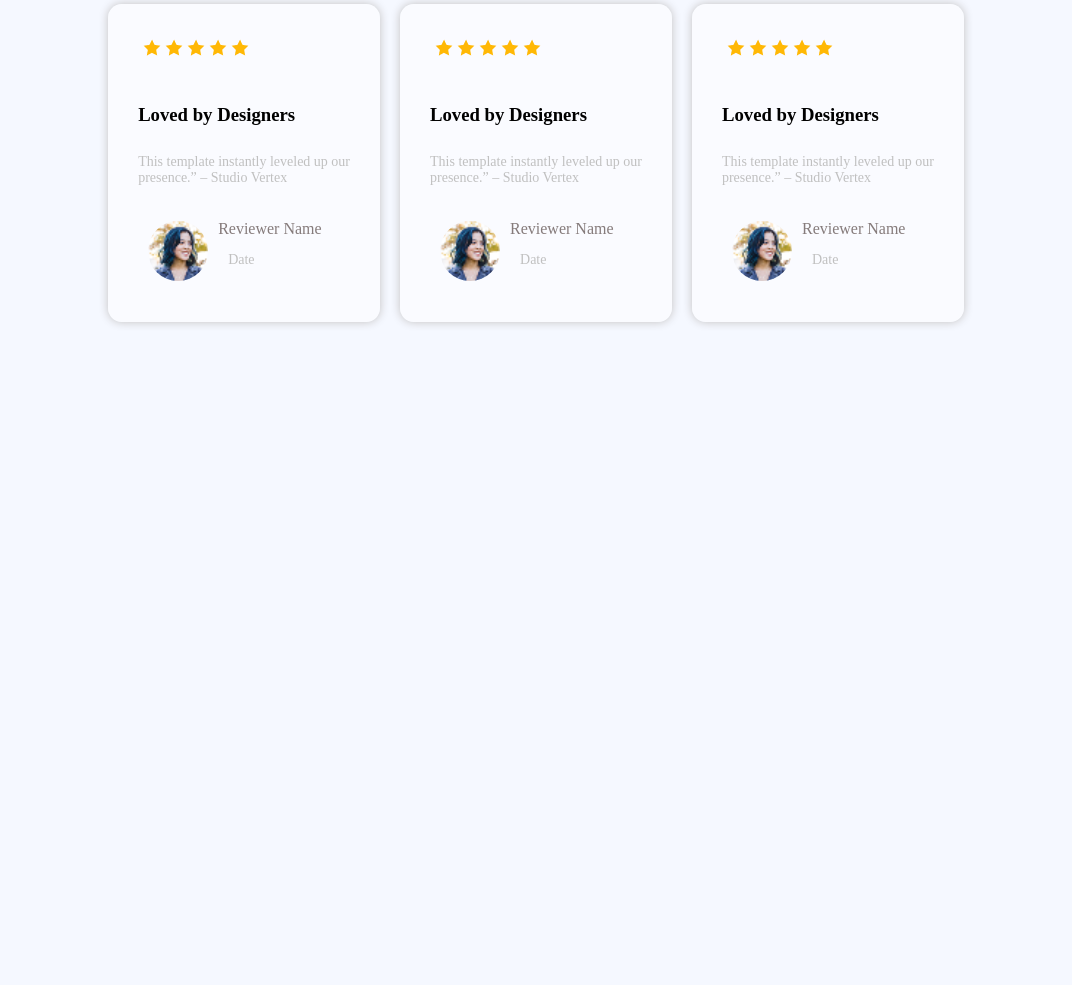
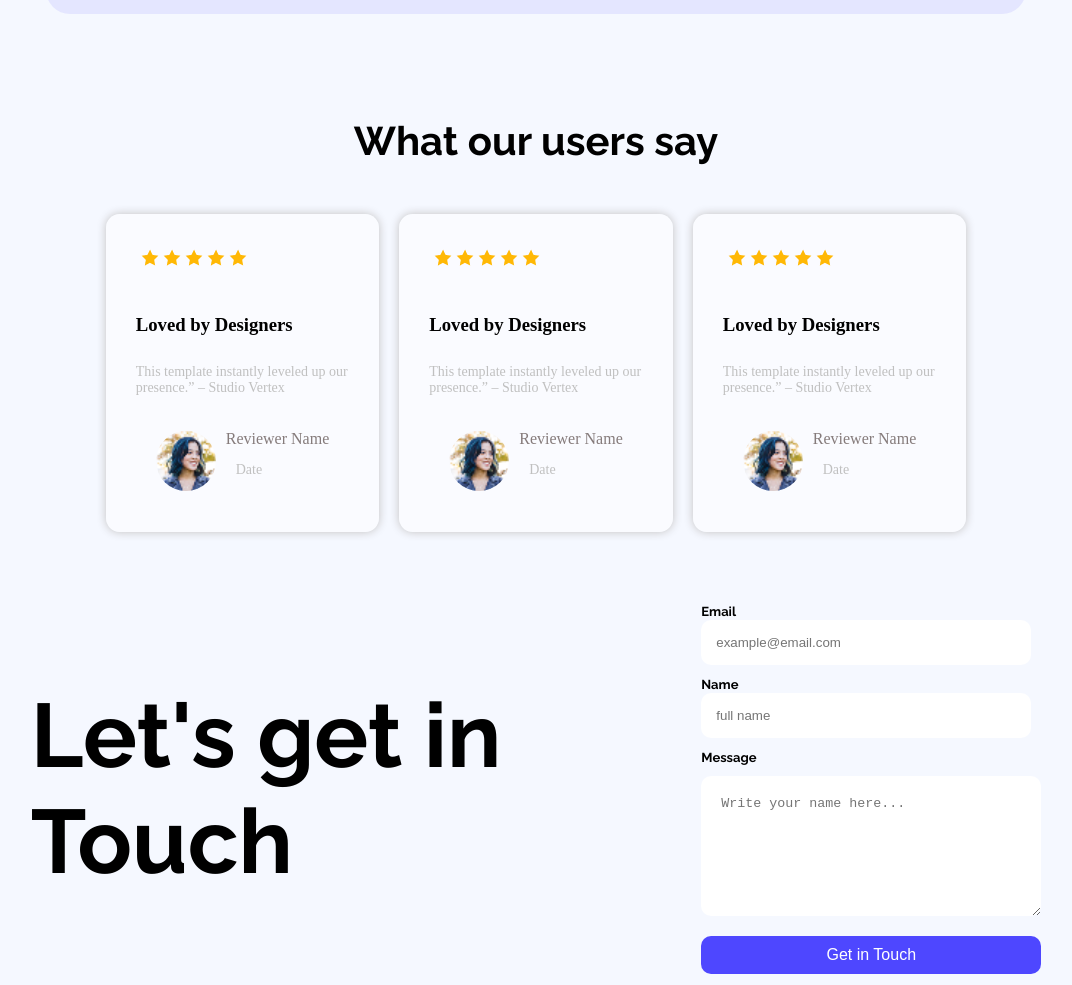
Before and after one commit to soykot49/webflow-A01, a plain HTML site: page index.html in a window 1280 px wide. Shown: the part 1815-2800 px from the top of the page, without its empty margins (104-1176 px from the left). Before the commit the page ends 2157 px from the top, so only its background shows below. Drawn offline with Linux system fonts and the light colour scheme.

Commit message:
contact box

```diff
--- a/index.html
+++ b/index.html
@@ -164,6 +164,29 @@
 
         </div>
 
+        <div class="contact-box">
+            <div>
+                <h2>Let's get in <br>Touch</h2>
+            </div>
+
+            <div>
+                 <form action="">
+                <label for="" class="email">Email</label><br>
+
+                <input type="email" name="Email" id="email" placeholder="example@email.com"><br>
+
+                <label for="" class="name">Name</label><br>
+                <input type="text" name="" id="name" placeholder="full name">
+                <br>
+                <label for="" class="message">Message</label><br>
+                <textarea id="message" placeholder="Write your name here..." rows="07" cols="0"></textarea>
+
+            </form>
+            <button class="contact-btn">Get in Touch</button>
+            </div>
+
+        </div>
+
     </main>
 
     <footer>
--- a/style.css
+++ b/style.css
@@ -10,6 +10,7 @@ body{
     background-size: cover;
     background-position: center;
     height: 100vh;
+
 
 }
 
@@ -107,6 +108,8 @@ nav{
     align-items: center;
     margin-top: 50px;
     gap:150px ;
+    padding-top: 110px;
+    padding-bottom: 100px;
 }
 
 
@@ -176,7 +179,7 @@ nav{
 .reviewer{
     display: flex;
     align-items: center;
-    padding: 20px;
+    padding: 20px 30px;
 }
 
 .rev-img{
@@ -225,3 +228,76 @@ h4{
     font-weight: 200;
     color: silver;
 }
+
+
+.contact-box{
+    display: flex;
+    justify-content: center;
+    align-items: center;
+    gap: 200px;
+    padding: 50px 0;
+}
+
+.contact-box h2{
+    font-family: "Raleway", sans-serif;
+    font-size: 90px;
+    font-weight: 700;
+}
+
+#email{
+    padding: 15px;
+    border-radius: 10px;
+    border: none;
+    margin-bottom: 10px;
+    width: 300px;
+}
+
+.email{
+    font-family: "Raleway", sans-serif;
+    font-size: 13px;
+    font-weight: 700;
+    margin-bottom: 10px;
+}
+
+#name{
+    padding: 15px;
+    border-radius: 10px;
+    border: none;
+    margin-bottom: 10px;
+    width: 300px;
+}
+
+.name{
+    font-family: "Raleway", sans-serif;
+    font-size: 13px;
+    font-weight: 700;
+    padding-bottom: 10px;
+}
+
+.message{
+   font-family: "Raleway", sans-serif;
+    font-size: 13px;
+    font-weight: 700;
+    margin-bottom: 10px;
+}
+
+#message{
+    margin-top: 10px;
+    padding: 20px;
+    border-radius: 10px;
+    border: none;
+    width: 300px;
+    height: 100px;
+}
+
+.contact-btn{
+    background-color: rgba(78, 71, 255, 1);
+    color: white;
+    padding: 10px 30px;
+    border: none;
+    border-radius: 10px;
+    margin-top: 16px;
+    cursor: pointer;
+    font-size: 16px;
+    width: 340px;
+}
```
